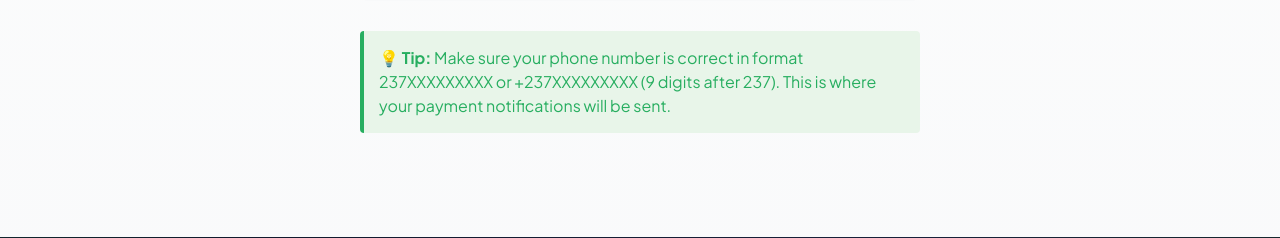
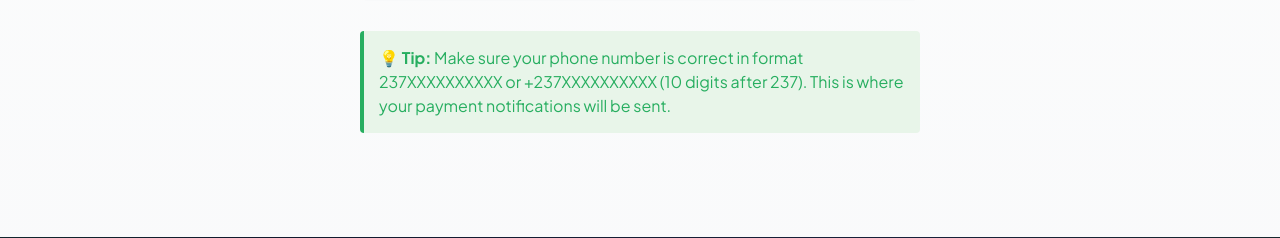
Before and after one commit to Chipser-Paul/cameroon-tech-jobs, a Django app: page /edit-profile/ in a window 1280 px wide. Shown: the part 1078-1316 px from the top of the page. Run offline with Django 5.2, Linux system fonts and the light colour scheme; the visitor is signed in with stand-in values (Sample User, id 1); data that the repository does not hold is empty; parts of the project's set-up code (start-up, migrations or seed data) failed here and were passed over; some libraries are stand-ins or nearby versions.

Commit message:
Fix remaining hint text: 9 digits → 10 digits after 237

```diff
--- a/templates/companies/edit_profile.html
+++ b/templates/companies/edit_profile.html
@@ -60,7 +60,7 @@
     </form>
 
     <div style="background-color: #e8f5e9; border-left: 4px solid #27ae60; padding: 15px; margin-top: 30px; border-radius: 4px;">
-        <p style="margin: 0; color: #27ae60;"><strong>💡 Tip:</strong> Make sure your phone number is correct in format 237XXXXXXXXX or +237XXXXXXXXX (9 digits after 237). This is where your payment notifications will be sent.</p>
+        <p style="margin: 0; color: #27ae60;"><strong>💡 Tip:</strong> Make sure your phone number is correct in format 237XXXXXXXXXX or +237XXXXXXXXXX (10 digits after 237). This is where your payment notifications will be sent.</p>
     </div>
 </div>
 {% endblock %}
```
